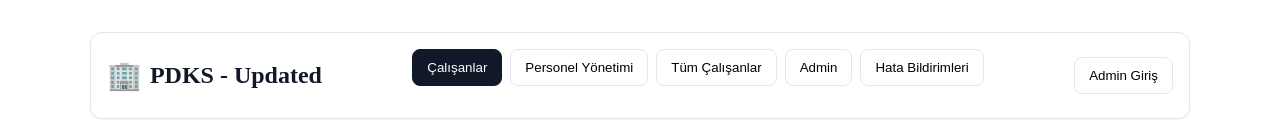
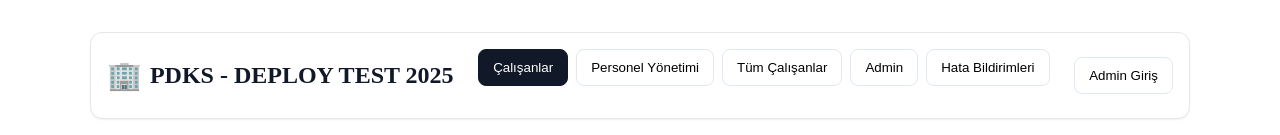
Before and after one commit to orraserrata/pdks, a React (Create React App) app: page / in a window 1280 px wide. Shown: the top 135 px of the page. Built offline with nearby package versions, Linux system fonts and the light colour scheme; no server answers; the database is empty.

Commit message:
Test deploy with visible change

```diff
--- a/src/App.js
+++ b/src/App.js
@@ -52,7 +52,7 @@ function App() {
       <div className="App container">
         <div className="toolbar">
           <div className="toolbar-left">
-            <h1 className="appTitle">PDKS - Updated</h1>
+            <h1 className="appTitle">PDKS - DEPLOY TEST 2025</h1>
           </div>
           <div className="toolbar-center">
             <div className="tabs">
```
